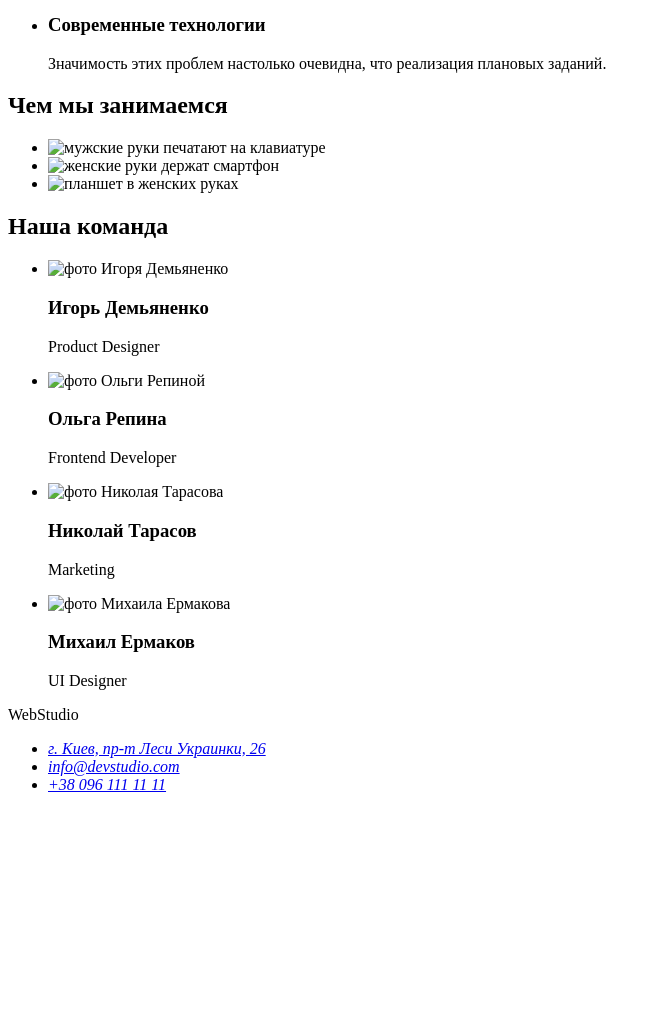
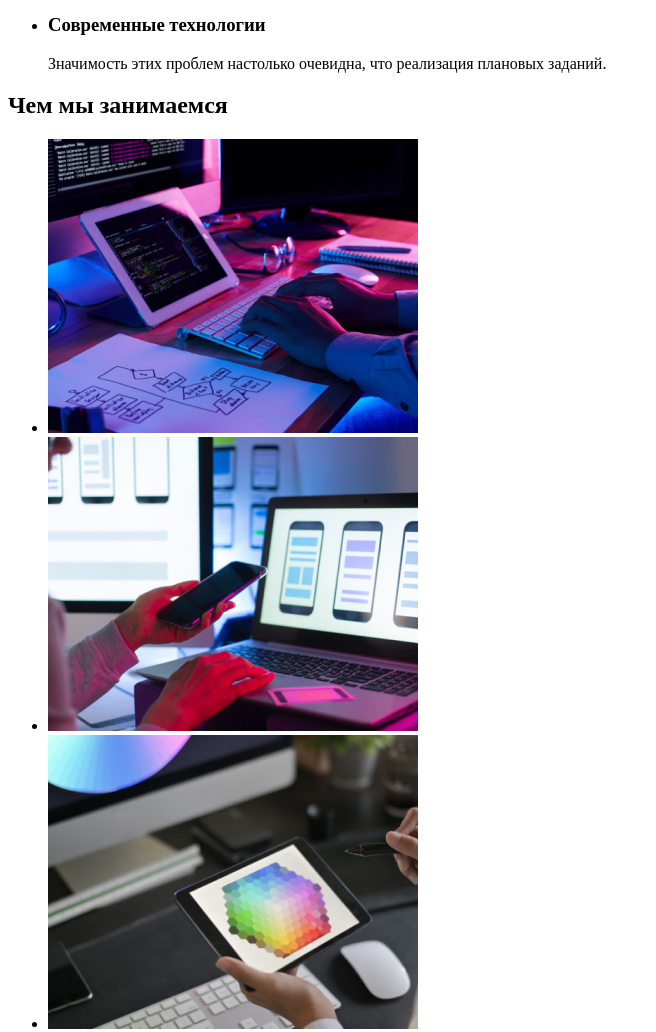
Before and after one commit to NaraliiaRoienko/goit-markup-hw-01, a plain HTML site: page index.html in a window 1280 px wide. Shown: the part 500-1532 px from the top of the page, without its empty margins (0-656 px from the left). Before the commit the page ends 1310 px from the top, so only its background shows below. Drawn offline with Linux system fonts and the light colour scheme; the site is published under a folder, as on GitHub Pages, so addresses that start at the root find nothing.

Commit message:
Указана папка с фото

```diff
--- a/index.html
+++ b/index.html
@@ -79,7 +79,7 @@
           <ul>
             <li>
               <img
-                src="/images/img.jpg"
+                src="./images/img.jpg"
                 alt="мужские руки печатают на клавиатуре"
                 width="370"
                 height="294"
@@ -87,7 +87,7 @@
             </li>
             <li>
               <img
-                src="/images/img-2.jpg"
+                src="./images/img-2.jpg"
                 alt="женские руки держат смартфон"
                 width="370"
                 height="294"
@@ -95,7 +95,7 @@
             </li>
             <li>
               <img
-                src="/images/img-3.jpg"
+                src="./images/img-3.jpg"
                 alt="планшет в женских руках"
                 width="370"
                 height="294"
@@ -110,7 +110,7 @@
         <ul>
           <li>
             <img
-              src="/images/img-7.jpg"
+              src="./images/img-7.jpg"
               alt="фото Игоря Демьяненко"
               width="270"
               height="260"
@@ -120,7 +120,7 @@
           </li>
           <li>
             <img
-              src="/images/img-4.jpg"
+              src="./images/img-4.jpg"
               alt="фото Ольги Репиной"
               width="270"
               height="260"
@@ -130,7 +130,7 @@
           </li>
           <li>
             <img
-              src="/images/img-5.jpg"
+              src="./images/img-5.jpg"
               alt="фото Николая Тарасова"
               width="270"
               height="260"
@@ -140,7 +140,7 @@
           </li>
           <li>
             <img
-              src="/images/img-6.jpg"
+              src="./images/img-6.jpg"
               alt="фото Михаила Ермакова"
               width="270"
               height="260"
```
